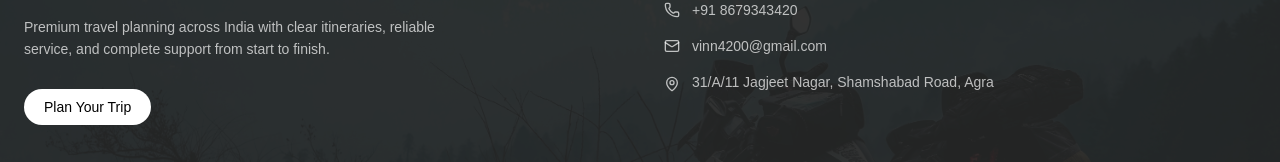
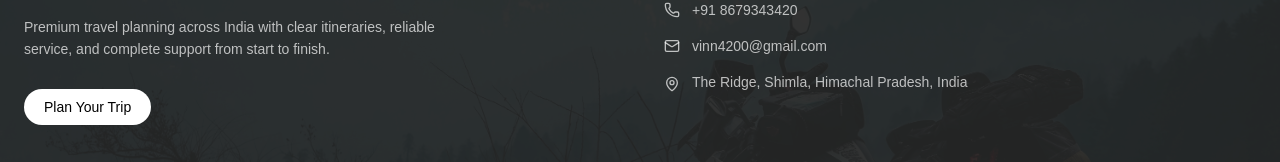
Before and after one commit to flowgraceDev/holiday-app, a Next.js app: page / in a window 1280 px wide. Shown: the part 3274-3436 px from the top of the page. Built offline with nearby package versions, Linux system fonts and the light colour scheme; no server answers; the database is empty.

Commit message:
changes in footer

```diff
--- a/app/components/Footer.tsx
+++ b/app/components/Footer.tsx
@@ -68,7 +68,7 @@ export default function Footer() {
 
               <div className="flex items-start gap-3">
                 <MapPin size={16} className="mt-1" />
-                <span>31/A/11 Jagjeet Nagar, Shamshabad Road, Agra</span>
+                <span>The Ridge, Shimla, Himachal Pradesh, India</span>
               </div>
             </div>
           </div>
```
